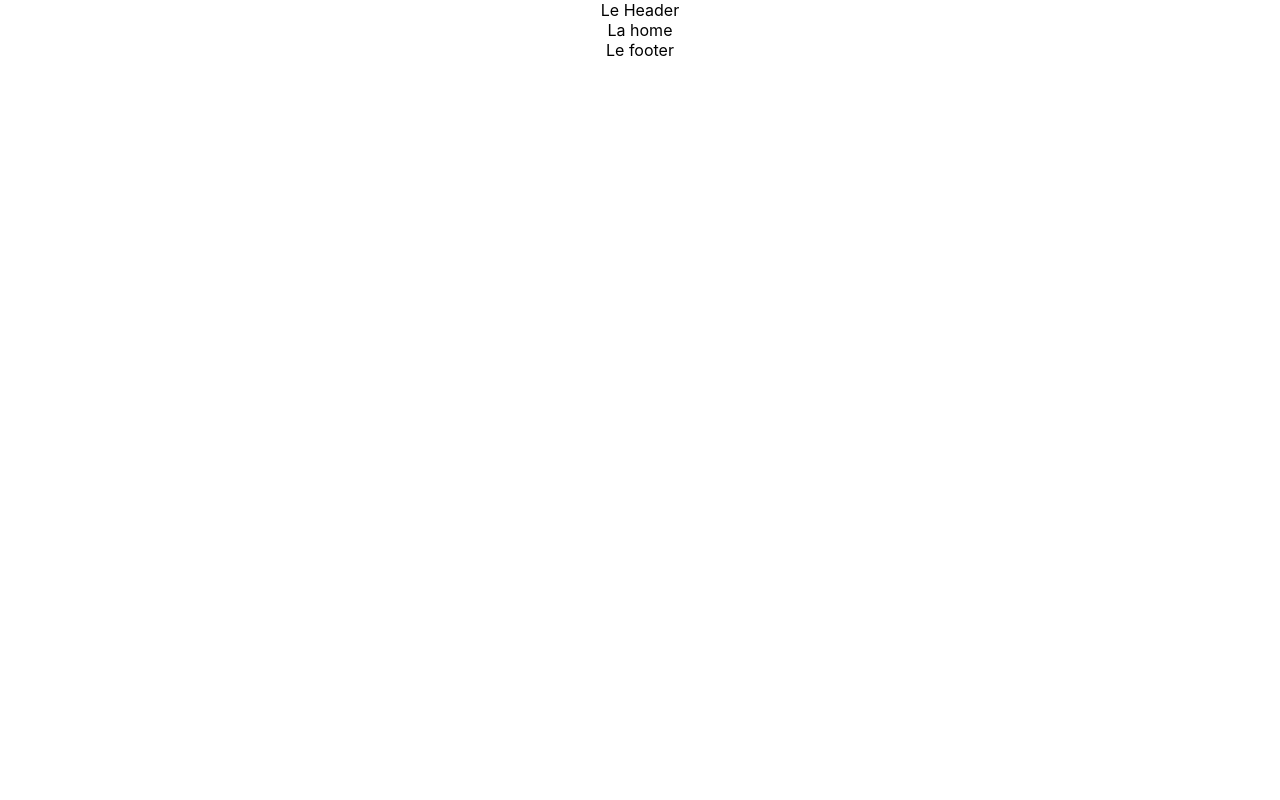
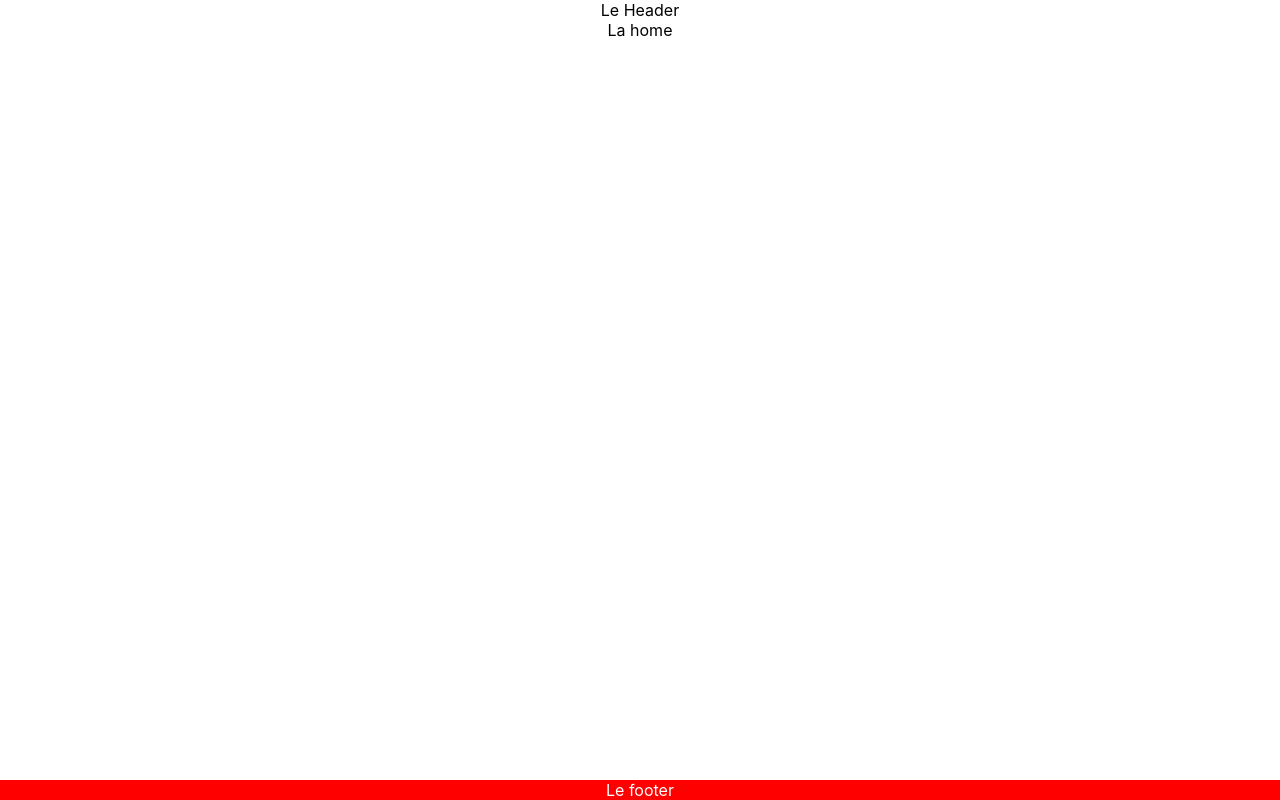
Before and after one commit to nicholas570/Arena-pit, a React (Create React App) app: page / in a window 1280 px wide. Built offline with nearby package versions, Linux system fonts and the light colour scheme.

Commit message:
Fixed footer

```diff
--- a/src/components/Footer.jsx
+++ b/src/components/Footer.jsx
@@ -1,7 +1,9 @@
 import React from 'react';
 
+import styles from '../css/Footer.module.css';
+
 function Footer() {
-  return <div>Le footer</div>;
+  return <div className={styles.footer}>Le footer</div>;
 }
 
 export default Footer;
--- /dev/null
+++ b/src/css/Footer.module.css
@@ -0,0 +1,9 @@
+.footer {
+  position: fixed;
+  left: 0;
+  bottom: 0;
+  width: 100%;
+  background-color: red;
+  color: white;
+  text-align: center;
+}
--- a/src/layout/Layout.jsx
+++ b/src/layout/Layout.jsx
@@ -1,5 +1,6 @@
 import React from 'react';
 import PropTypes from 'prop-types';
+
 import Header from '../components/Header';
 import Footer from '../components/Footer';
 
```
